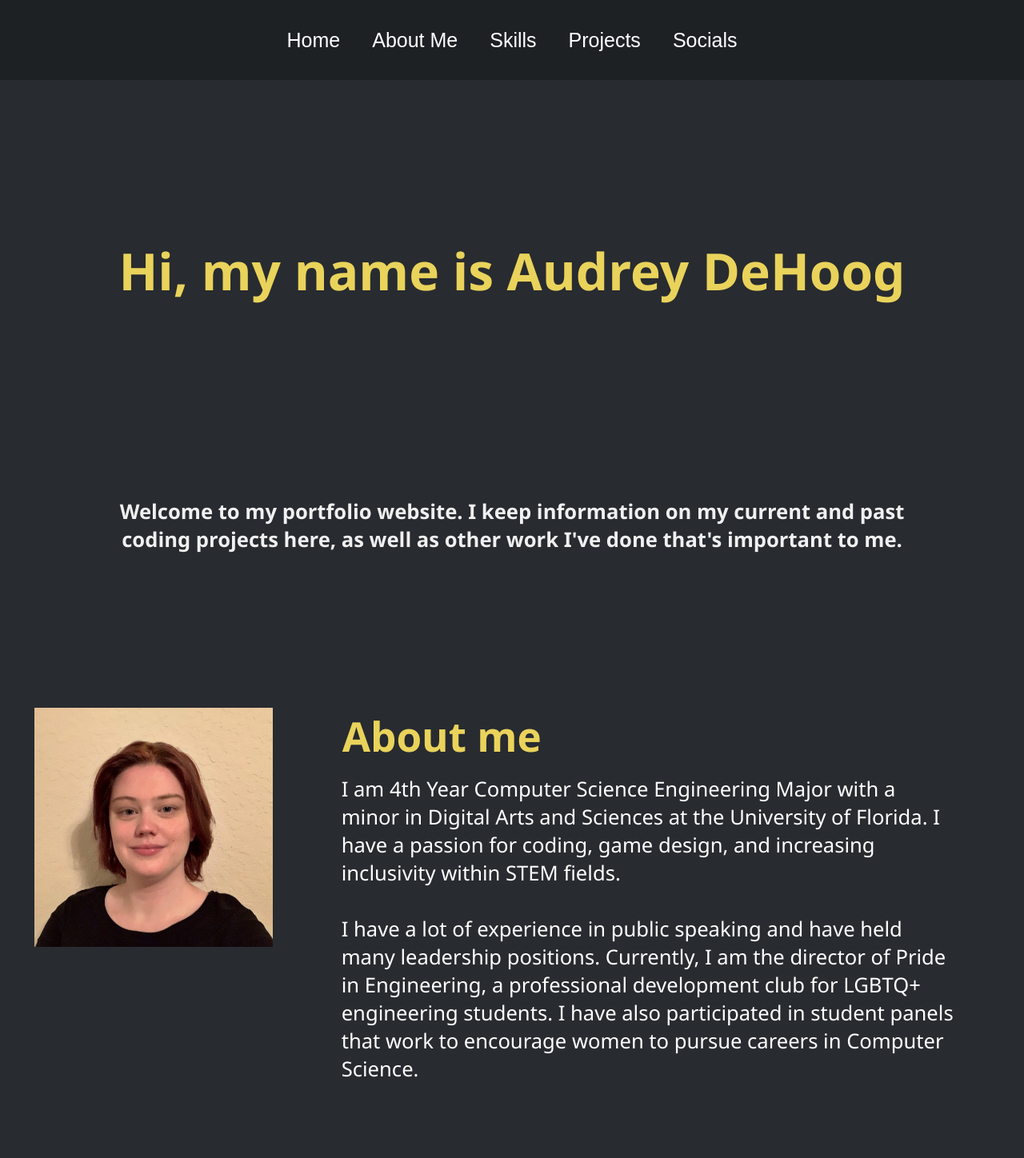
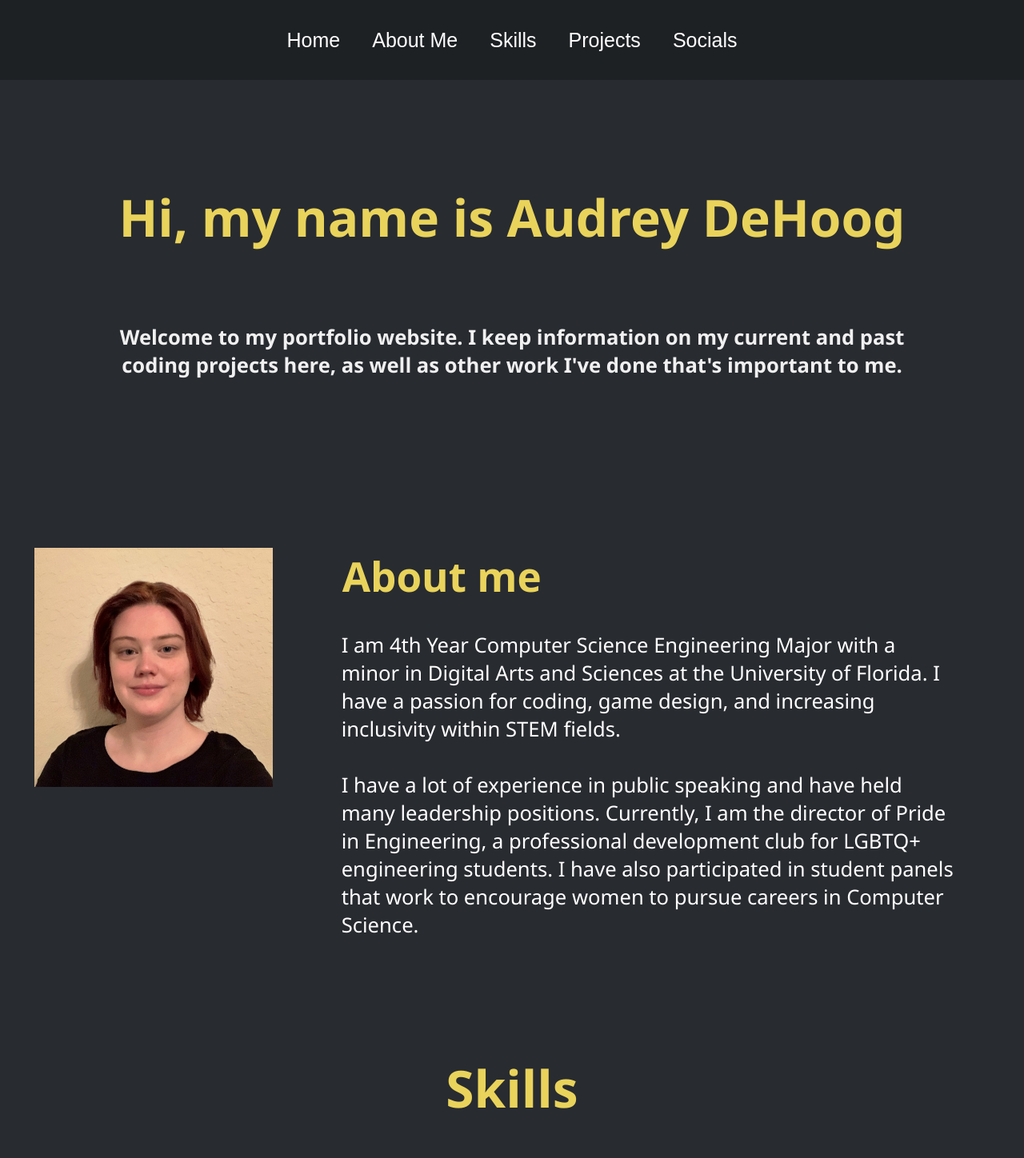
Before and after one commit to adehoog/adehoog.github.io, a React (Create React App) app: page / in a window 1280 px wide. Shown: the top 1448 px of the page at 80% size. Built offline with nearby package versions, Linux system fonts and the light colour scheme.

Commit message:
More .css edits

```diff
--- a/src/components/Home.js
+++ b/src/components/Home.js
@@ -5,8 +5,8 @@ import {SiCplusplus, SiCsharp, SiPython, SiJava, SiJavascript, SiUnity, SiAdobep
 
 function Home() {
     return(
-        <div className={"home"} id={"home"}>
-            <div className={"intro"}>
+        <div className={"home"}>
+            <div className={"intro"} id={"home"}>
                 <h1>Hi, my name is Audrey DeHoog</h1>
                 <h2>
                     Welcome to my portfolio website. I keep information on my current and past coding projects here, as well as other work I've done that's important to me.
@@ -30,7 +30,6 @@ function Home() {
                     </p>
                 </div>
             </div>
-
             <div className={"skills"} id={"skills"}>
                 <h1>Skills</h1>
                 <h2> Programming Languages </h2>
--- a/src/styles/Home.css
+++ b/src/styles/Home.css
@@ -2,15 +2,16 @@
     width: 100%;
     align-items: center;
     font-family: "Arial", sans-serif;
+    margin: auto;
     color: #282b30;
 }
 
 .intro {
     width: 100%;
-    height: calc(100vh - 100px);
+    height: calc(100vh - 300px);
     display: flex;
     flex-direction: column;
-    justify-content: center;
+    justify-content: space-around;
     align-items: center;
     text-align: center;
     background-color: #282b30;
@@ -21,15 +22,14 @@
     font-family: "Segoe UI", Tahoma, Geneva, Verdana, sans-serif;
     font-size: 5vw;
     color: #e9d35b;
-    margin: auto;
-    height: 5px;
+    height: 1%;
+    margin-top: 10%;
 }
 
 .intro h2 {
     font-family: "Segoe UI", Tahoma, Geneva, Verdana, sans-serif;
     font-size: 2vw;
     color: #f0f0f0;
-    height: 50px;
     margin: 10%;
 }
 
@@ -44,15 +44,14 @@
     flex-direction: column;
     background-color: #282b30;
     color: #f0f0f0;
-    justify-content: left;
-    margin: auto;
+    justify-content: space-around;
 }
 
 .about h1 {
     font-family: "Segoe UI", Tahoma, Geneva, Verdana, sans-serif;
     font-size: 4vw;
     color: #e9d35b;
-    height: 50px;
+
     margin: 10%;
     margin-left: 1px;
     text-align: left;
@@ -65,6 +64,7 @@
     color: white;
     margin-right: 10%;
     text-align: left;
+    height: 70%;
 }
 
 .profile {
@@ -104,23 +104,24 @@
     height: calc(100vh - 100px);
     display: flex;
     flex-direction: column;
-    justify-content: center;
     align-items: center;
     text-align: center;
     background-color: #282b30;
     color: #f0f0f0;
+    justify-content: space-around;
 }
 
 .skills h1 {
     font-family: "Segoe UI", Tahoma, Geneva, Verdana, sans-serif;
     font-size: 5vw;
+    margin: 1%;
     color: #e9d35b;
-    height: 20px;
 }
 
 .skills h2 {
     font-family: "Segoe UI", Tahoma, Geneva, Verdana, sans-serif;
     font-size: 3vw;
+    margin: 1%;
     color: #5f7cce;
 }
 
@@ -138,4 +139,5 @@
 
 .skills .prompt {
     width: 40%;
+
 }
--- a/src/styles/Navbar.css
+++ b/src/styles/Navbar.css
@@ -46,7 +46,7 @@
 #open .links {
     flex-direction: column;
     justify-content: flex-start;
-    margin-top: 100px;
+    margin-top: 1px;
 }
 
 #open a {
```
